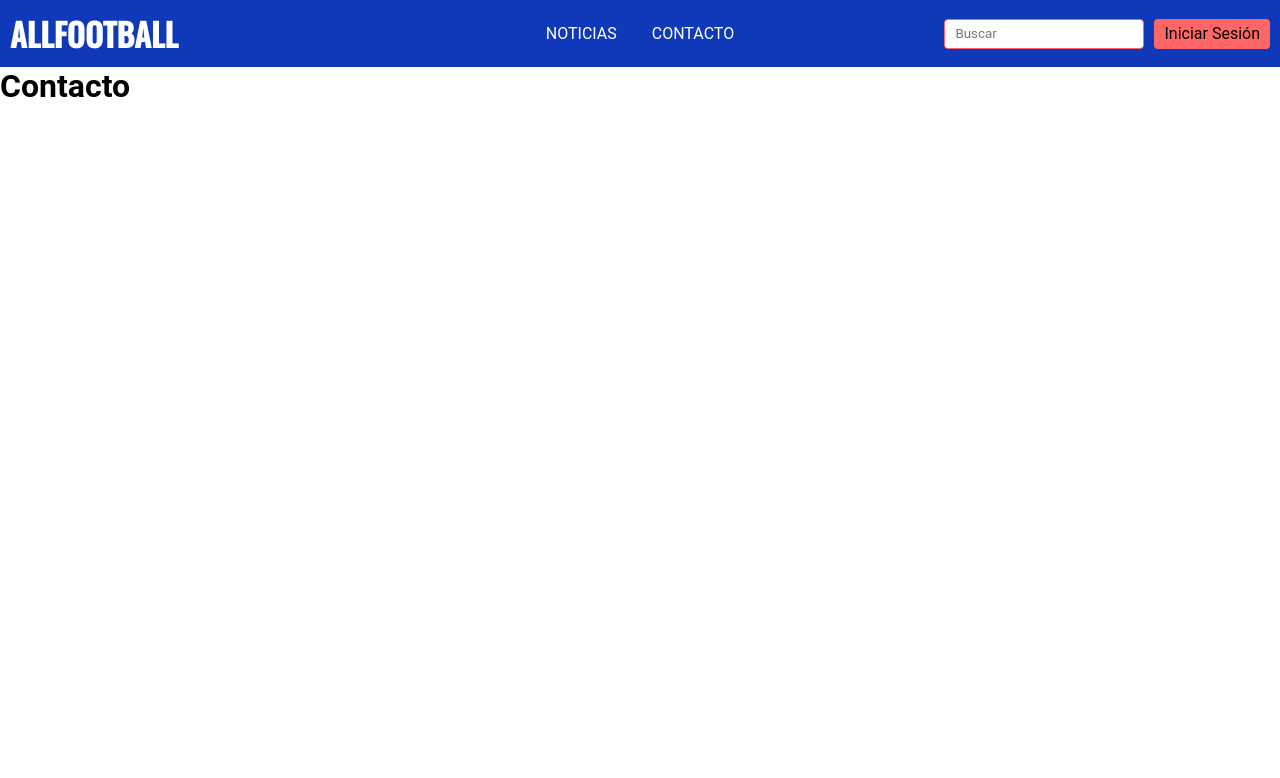
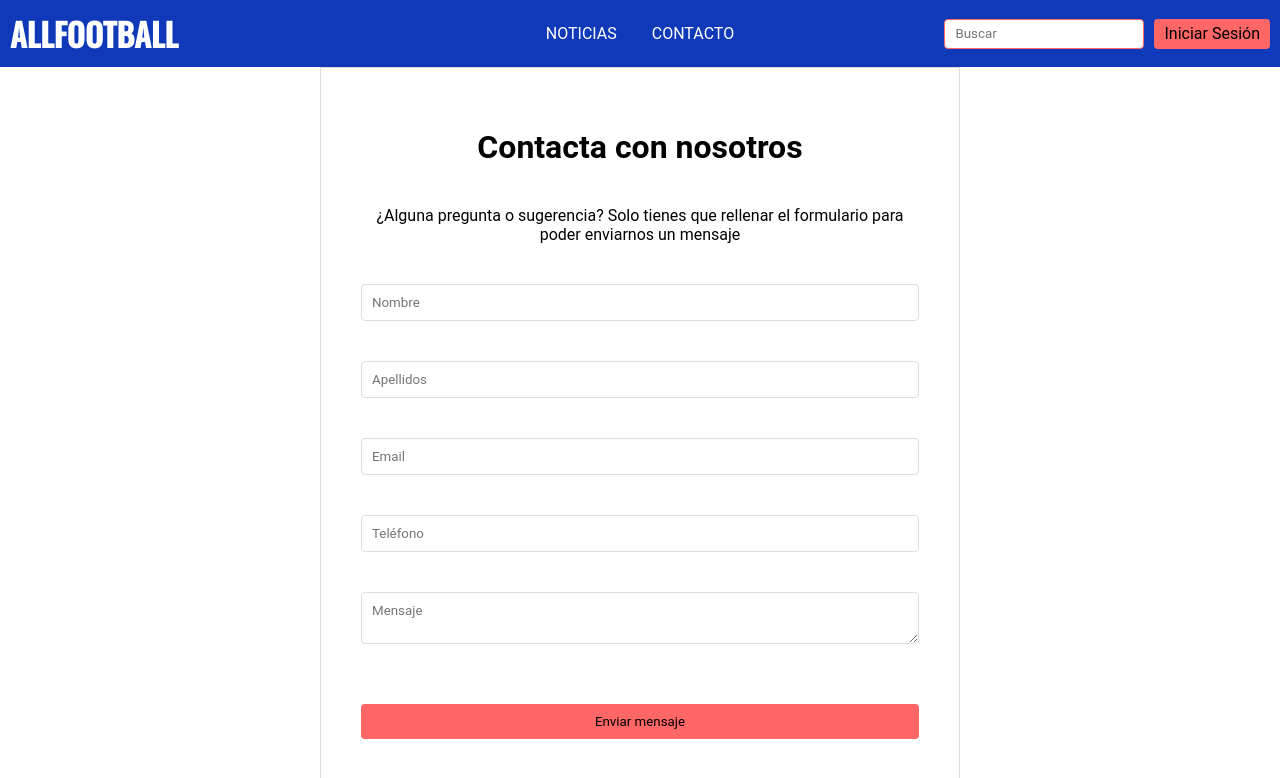
Before and after one commit to GachaDev/AllFootball, a React (Vite) app: page /contacto in a window 1280 px wide. Shown: the top 778 px of the page. Built offline with nearby package versions, Linux system fonts and the light colour scheme.

Commit message:
Contacto

```diff
--- a/src/main.jsx
+++ b/src/main.jsx
@@ -3,7 +3,8 @@ import { createRoot } from 'react-dom/client';
 import { BrowserRouter, Routes, Route } from 'react-router-dom';
 import './index.css';
 import Header from './components/header/Header';
-import NotFound from './components/notFound/NotFound';
+import NotFound from './pages/notFound/NotFound';
+import Contact from './pages/contacto/Contact';
 
 createRoot(document.getElementById('root')).render(
 	<StrictMode>
@@ -11,7 +12,7 @@ createRoot(document.getElementById('root')).render(
 			<Routes>
 				<Route element={<Header />}>
 					<Route index element={<h1>Home</h1>} />
-					<Route path='contacto' element={<h1>Contacto</h1>} />
+					<Route path='contacto' element={<Contact />} />
 					<Route path='login' element={<h1>Login</h1>} />
 					<Route path='registro' element={<h1>Registro</h1>} />
 					<Route path='*' element={<NotFound />} />
--- /dev/null
+++ b/src/pages/contacto/Contact.css
@@ -0,0 +1,65 @@
+.contact {
+	display: flex;
+	justify-content: center;
+	align-items: center;
+	min-height: calc(100vh - 67px);
+}
+
+.contact form {
+	display: flex;
+	flex-direction: column;
+	gap: 40px;
+	width: 50%;
+	border: 1px solid #dddddd;
+	padding: 60px 40px;
+}
+
+.contact form h1 {
+	text-align: center;
+}
+
+.contact form div {
+	width: 100%;
+	display: flex;
+	justify-content: center;
+}
+
+.contact form p {
+	text-align: center;
+	max-width: 60ch;
+}
+
+.contact form input,
+.contact form textarea {
+	width: 100%;
+	padding: 10px;
+	border: 1px solid #dddddd;
+	outline: none;
+	border-radius: 4px;
+}
+
+.contact form input:focus,
+.contact form textarea:focus {
+	border: 1px solid var(--color-primary);
+}
+
+.contact form button {
+	background-color: var(--color-secondary);
+	color: black;
+	padding: 10px 20px;
+	border: none;
+	border-radius: 4px;
+	cursor: pointer;
+	margin-top: 20px;
+}
+
+.contact form button:hover {
+	opacity: 0.9;
+}
+
+@media screen and (max-width: 1000px) {
+	.contact form {
+		width: 100%;
+		border: none;
+	}
+}
--- /dev/null
+++ b/src/pages/contacto/Contact.jsx
@@ -0,0 +1,52 @@
+import './Contact.css';
+
+export default function Contact() {
+	return (
+		<div className='contact'>
+			<form>
+				<h1>Contacta con nosotros</h1>
+				<div>
+					<p>
+						¿Alguna pregunta o sugerencia? Solo tienes que rellenar el
+						formulario para poder enviarnos un mensaje
+					</p>
+				</div>
+				<input
+					type='text'
+					id='nombre'
+					name='nombre'
+					placeholder='Nombre'
+					required
+				/>
+				<input
+					type='text'
+					id='apellidos'
+					name='apellidos'
+					placeholder='Apellidos'
+					required
+				/>
+				<input
+					type='email'
+					id='email'
+					name='email'
+					placeholder='Email'
+					required
+				/>
+				<input
+					type='tel'
+					id='telefono'
+					name='telefono'
+					placeholder='Teléfono'
+					require
+				/>
+				<textarea
+					id='mensaje'
+					name='mensaje'
+					placeholder='Mensaje'
+					required
+				></textarea>
+				<button type='submit'>Enviar mensaje</button>
+			</form>
+		</div>
+	);
+}
```
Also changed, not shown: src/pages/notFound/NotFound.css (renamed from src/components/notFound/NotFound.css), src/pages/notFound/NotFound.jsx (renamed from src/components/notFound/NotFound.jsx).
